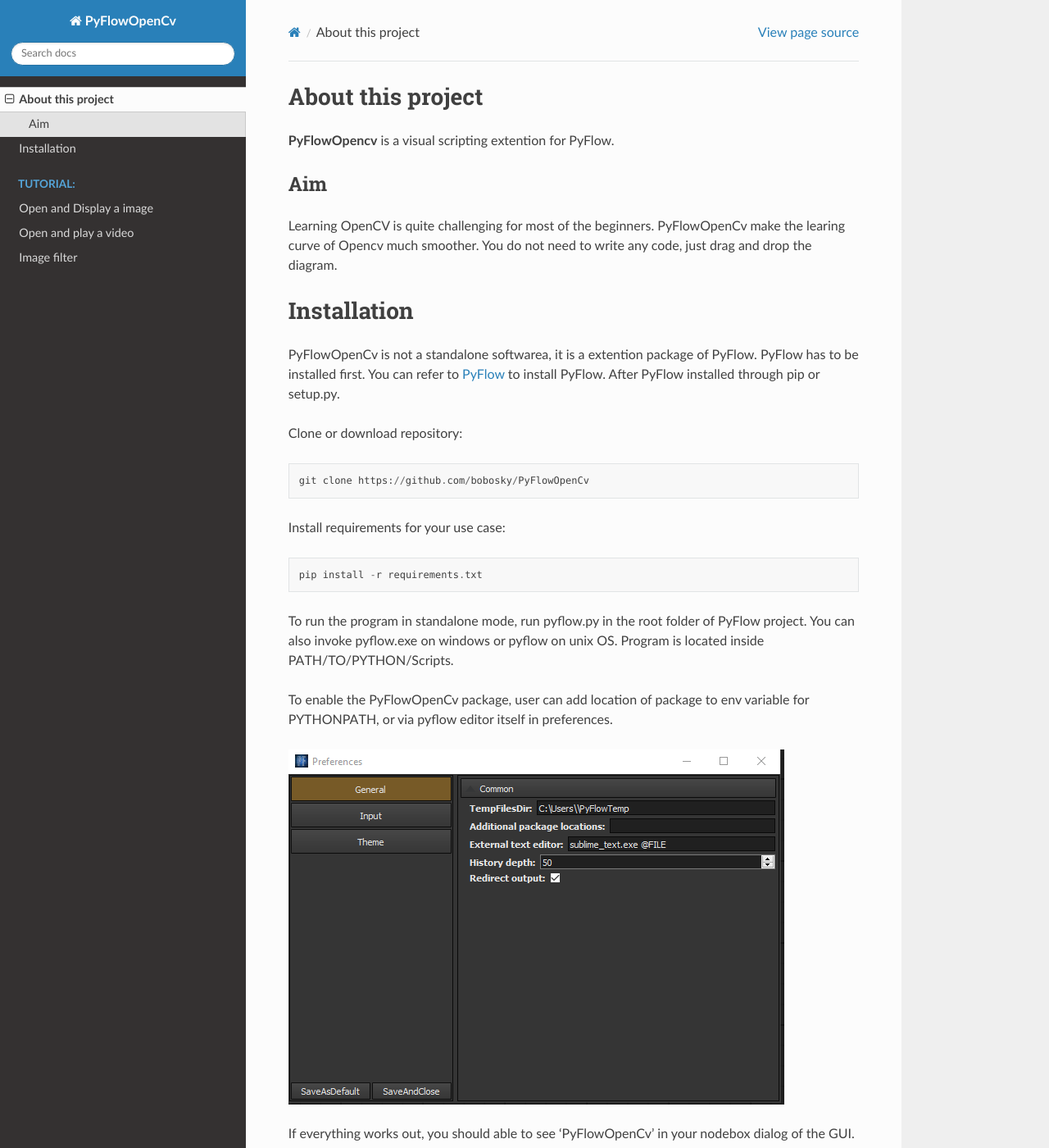
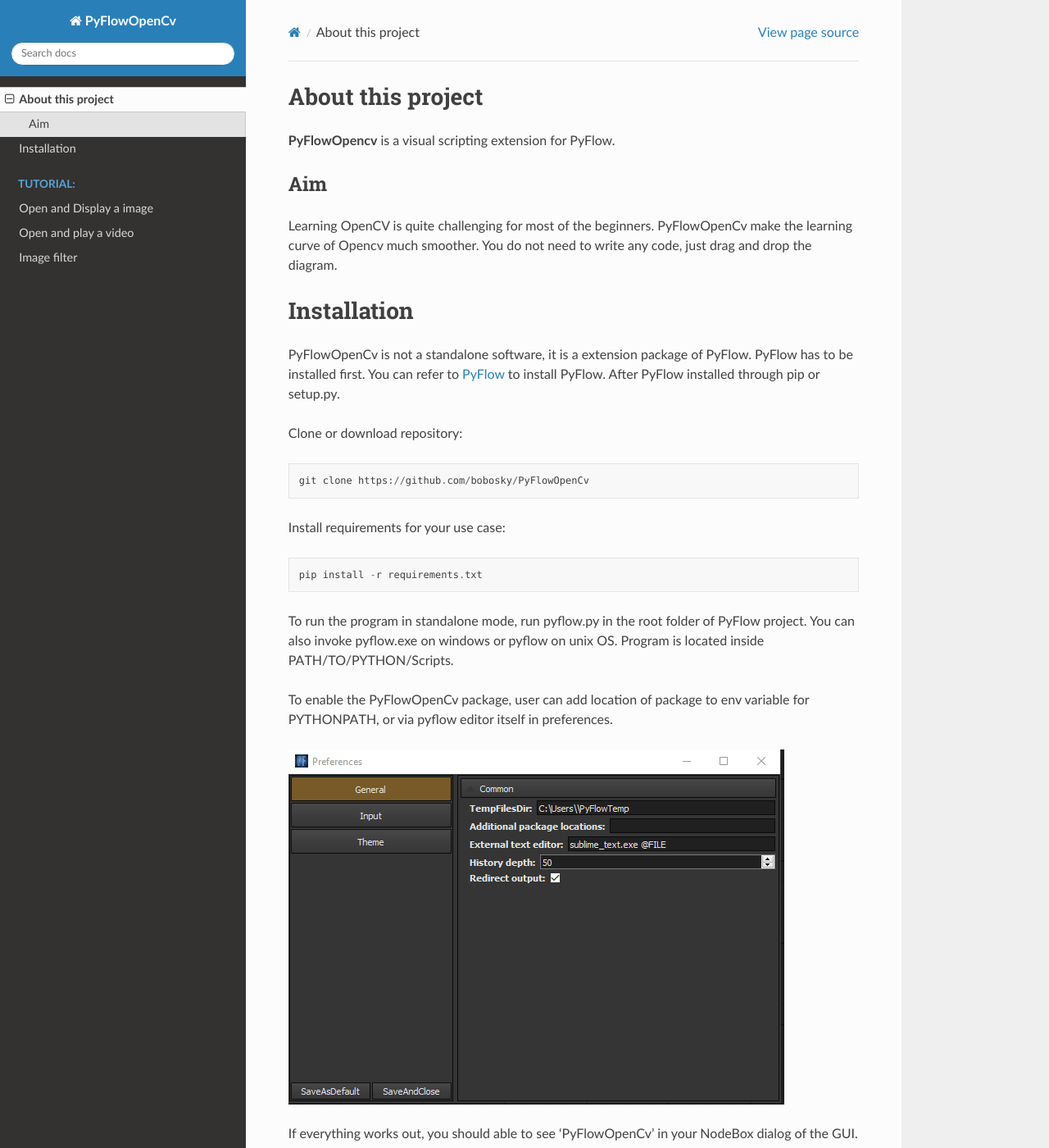
Before and after one commit to wonderworks-software/PyFlowOpenCv, a Sphinx documentation site: the page built from docs/source/intro.rst, in a window 1280 px wide and 1400 px high. Shown: the whole window at 82% size. Built offline with Sphinx 7.4.7 and the Read the Docs theme 2.0.0, drawn with Linux system fonts in a browser that asks for light colours.

```diff
--- a/docs/source/intro.rst
+++ b/docs/source/intro.rst
@@ -1,19 +1,19 @@
 About this project
 ==================
 
-**PyFlowOpencv** is a visual scripting extention for PyFlow.
+**PyFlowOpencv** is a visual scripting extension for PyFlow.
 
 
 
 Aim
 ********
 
-Learning OpenCV is quite challenging for most of the beginners. PyFlowOpenCv make the learing curve of Opencv much smoother. You do not need to write any code, just drag and drop the diagram.
+Learning OpenCV is quite challenging for most of the beginners. PyFlowOpenCv make the learning curve of Opencv much smoother. You do not need to write any code, just drag and drop the diagram.
 
 
 Installation
 ==================
-PyFlowOpenCv is not a standalone softwarea, it is a extention package of PyFlow. PyFlow has to be installed first. You can refer to `PyFlow <https://github.com/wonderworks-software/PyFlow>`_  to install PyFlow.
+PyFlowOpenCv is not a standalone software, it is a extension package of PyFlow. PyFlow has to be installed first. You can refer to `PyFlow <https://github.com/wonderworks-software/PyFlow>`_  to install PyFlow.
 After PyFlow installed through pip or setup.py.
 
 Clone or download repository::
@@ -30,7 +30,7 @@ To enable the PyFlowOpenCv package, user can add location of package to env vari
 
 .. image:: res/add_pyflowopencv_path.png
 
-If everything works out, you should able to see 'PyFlowOpenCv' in your nodebox dialog of the GUI.
+If everything works out, you should able to see 'PyFlowOpenCv' in your NodeBox dialog of the GUI.
 
 .. image:: res/all_window.png
 
```
Also changed, not shown: other parts of docs/source/intro.rst (+2 -2 lines), README.md (+28 -1 lines).
